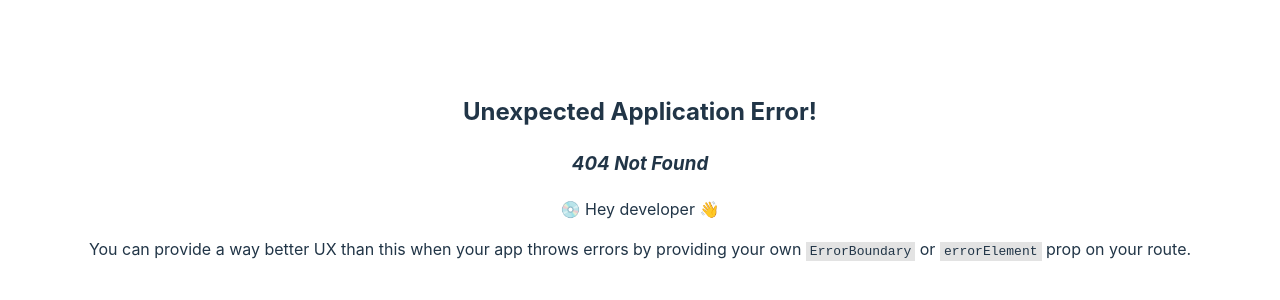
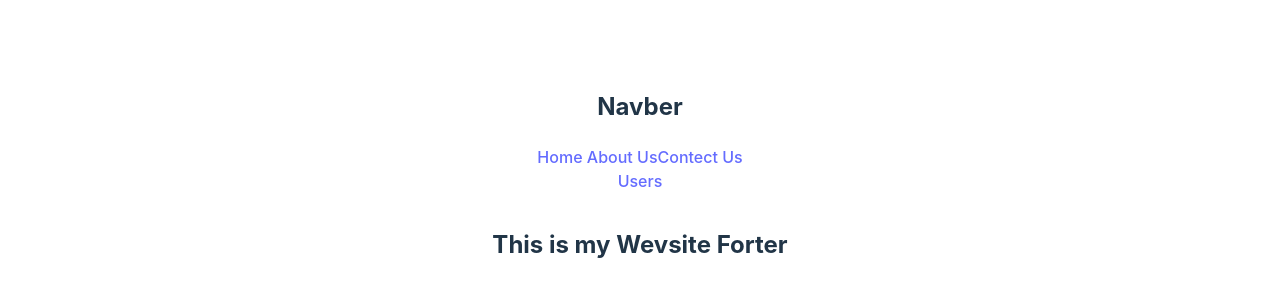
Before and after one commit to Kamrulthedev/name-of-my-projects, a React (Vite) app: page /User/1 in a window 1280 px wide. Before the commit this address had no page. Shown: the part 224-524 px from the top of the page. Built offline with nearby package versions, Linux system fonts and the light colour scheme.

Commit message:
cliaer-commit

```diff
--- a/src/Compunents/Contect/Contect.jsx
+++ b/src/Compunents/Contect/Contect.jsx
@@ -6,7 +6,7 @@ const Contect = () => {
 
     return (
         <div>
-            <h2>Contect Us:{Contect.length}</h2>
+            <h2>Contect Us</h2>
             <p>one call for the i will she prejentet </p>
         </div>
     );
--- /dev/null
+++ b/src/assets/User/Users/UserDetils/UserDetiles.jsx
@@ -0,0 +1,11 @@
+
+
+const UserDetiles = () => {
+    return (
+        <div>
+            <h1></h1>
+        </div>
+    );
+};
+
+export default UserDetiles;
--- a/src/main.jsx
+++ b/src/main.jsx
@@ -11,6 +11,7 @@ import Home from './Compunents/Home/Home.jsx';
 import About from './Compunents/About/About';
 import Contect from './Compunents/Contect/Contect';
 import Usre from './Compunents/Usres/Usre.jsx';
+import UserDetiles from './assets/User/Users/UserDetils/UserDetiles.jsx';
 
 
 const router = createBrowserRouter([{
@@ -31,6 +32,10 @@ const router = createBrowserRouter([{
     path: '/Users',
     loader : ()=>fetch('https://jsonplaceholder.typicode.com/users'),
     element : <Usre></Usre>
+  },
+  {
+    path : 'User/1',
+    element : <UserDetiles></UserDetiles>
   }
   ]
 }
```
